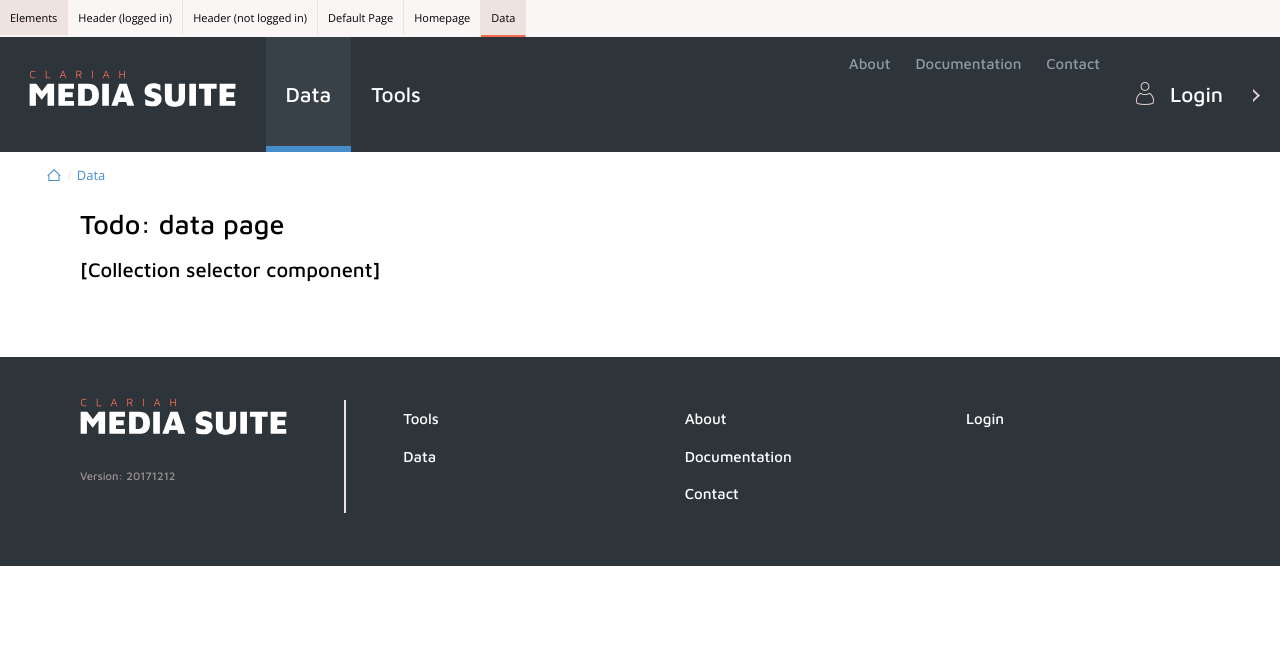
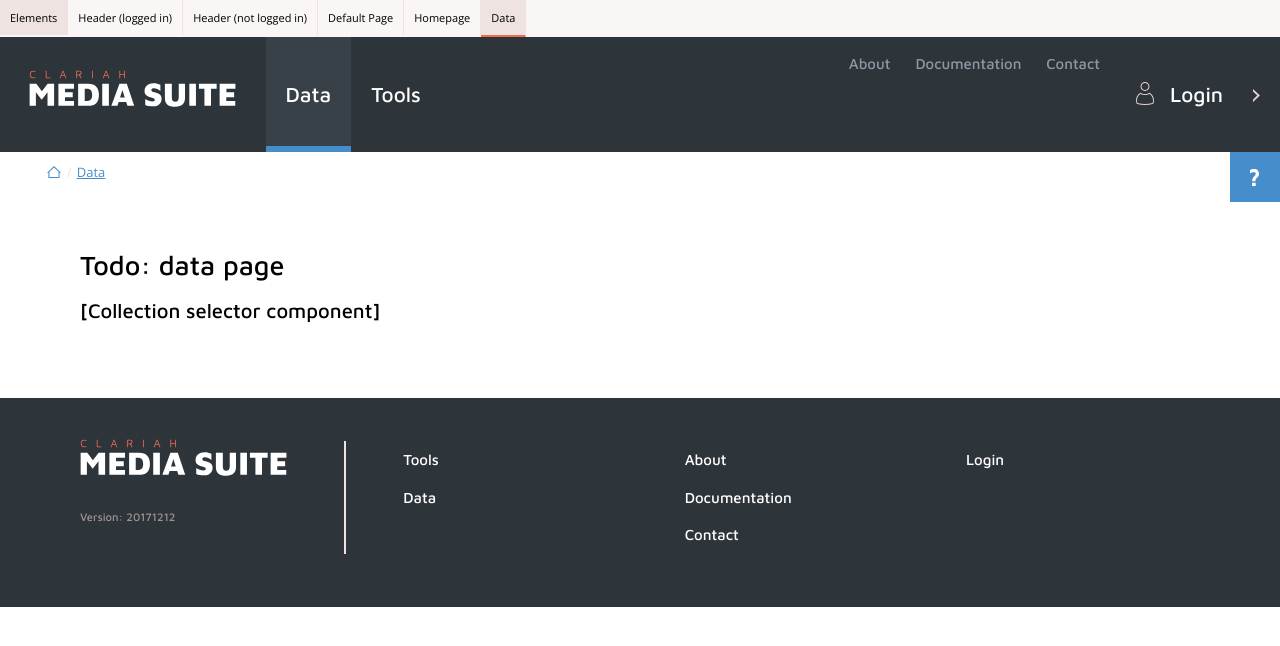
Before and after one commit to Frontwise/mediasuite-design, a React (Create React App) app: page / in a window 1280 px wide. Shown: the top 646 px of the page. Built offline with nearby package versions, Linux system fonts and the light colour scheme.

Commit message:
breadcrumb bar and help button

```diff
--- a/src/components/BreadCrumbs/BreadCrumbs.js
+++ b/src/components/BreadCrumbs/BreadCrumbs.js
@@ -7,8 +7,6 @@ class BreadCrumbs extends Component {
 
   getPath(page){
     let path = [];
-    console.log(page);
-    console.log(pages[page]);
     let index = path.push(Object.assign({}, pages[page], {url: '#' + page} ));
     while(path[index - 1].parent ){
       index = path.push(Object.assign({}, pages[path[index - 1].parent], {url: '#' + path[index - 1].parent} ));
@@ -28,7 +26,7 @@ class BreadCrumbs extends Component {
     return (
       <ul className="BreadCrumbs">
         <li><a href="#home" className="home"></a>/</li>
-        {path.map((path,index) => ((<li key={path}><a href={path.url}>{path.title}</a>{index < pathLen - 1  ? '/' : ''}</li>)))}
+        {path.map((path,index) => ((<li key={index}><a href={path.url}>{path.title}</a>{index < pathLen - 1  ? '/' : ''}</li>)))}
       </ul>
     );
   }
--- a/src/components/BreadCrumbs/BreadCrumbs.scss
+++ b/src/components/BreadCrumbs/BreadCrumbs.scss
@@ -1,10 +1,13 @@
 .BreadCrumbs{
-  display: block;
+  display: inline-block;
+  box-sizing: border-box;
   list-style:none;
   font-weight: normal;
   font-family: $fontBody;
   font-size: 13px;
   line-height: 15px;
+  width: calc(100% - 60px);
+
   li{
     display: inline-block;
     color: $clGreyTint;
@@ -12,6 +15,7 @@
     a{
       color: $clPrimary;
       padding: 0 5px;
+
       &.home{
         background-image: $iconHomeUrl;
         background-repeat: no-repeat;
--- a/src/components/Header/Header.js
+++ b/src/components/Header/Header.js
@@ -4,7 +4,7 @@ import PropTypes from 'prop-types';
 import classNames from 'classnames';
 import { pages } from '../../data/Pages';
 import HeaderExamples from './HeaderExamples';
-import { BreadCrumbs } from '../';
+import { BreadCrumbs, Help } from '../';
 
 class Header extends Component {
 
@@ -32,7 +32,6 @@ class Header extends Component {
   onHashChange(){
     let page = window.location.hash.slice(1);
     this.navigate(page);
-    console.log(page);
   }
 
   /**
@@ -128,7 +127,8 @@ class Header extends Component {
   */
   render() {
     return (
-      <div className={classNames('header', {transparent: this.state.transparent } ) } >
+      <div className="header">
+        <div className={classNames('top-bar', {transparent: this.state.transparent } ) } >
           <a href="#home">
             <div className="logo" />
           </a>
@@ -151,16 +151,12 @@ class Header extends Component {
 
             {this.getAccount(this.props.user)}
           </div>
+        </div>
 
         <BreadCrumbs activePage={this.state.active}/>
 
+        <Help id={this.props.help || 'dev'} />
 
-        {this.props.help ? <a href="#help" className="help" ></a> : null}
-        {this.props.help ?
-          <div className="help-body">
-            Help for id: {this.props.help}
-          </div>
-          : null}
       </div>
     );
   }
--- a/src/components/Header/Header.scss
+++ b/src/components/Header/Header.scss
@@ -3,7 +3,7 @@ $headerHeight: 115px;
 $logoWidth: 295px;
 $accountWidth: 220px;
 
-.header{
+.top-bar{
   height: $headerHeight;
   background-color:  $clDark;
   color: $clWhite;
--- /dev/null
+++ b/src/components/Help/Help.js
@@ -0,0 +1,21 @@
+import React, { Component } from 'react';
+
+import { pages } from  '../../data/Pages';
+
+class Help extends Component {
+
+  render() {
+    return (
+        <div className="Help">
+          {this.props.id ? <a href="#help" className="help" ></a> : null}
+          {/*this.props.id == 'hide' ?
+          <div className="help-body">
+            Help for id: {this.props.id}
+          </div>
+          : null*/}
+        </div>
+    );
+  }
+}
+
+export default Help;
--- /dev/null
+++ b/src/components/Help/Help.scss
@@ -0,0 +1,18 @@
+.Help{
+  float:right;
+  display: inline-block;
+  & > a{
+    display: inline-block;
+    width: 50px;
+    height: 50px;
+    background-color: $clPrimary;
+    background-image: $iconHelpUrl;
+    background-position: center;
+    background-repeat: no-repeat;
+    cursor: pointer;
+    float: right;
+    &:hover{
+      background-color: lighten($clPrimary, 10);
+    }
+  }
+}
--- a/src/components/index.js
+++ b/src/components/index.js
@@ -3,6 +3,7 @@ import BreadCrumbs from './BreadCrumbs/BreadCrumbs';
 import Elements from './Elements/Elements';
 import Footer from './Footer/Footer';
 import Header from './Header/Header';
+import Help from './Help/Help';
 import Homepage from './Homepage/Homepage';
 import Page from './Page/Page';
 
@@ -12,6 +13,7 @@ export{
   Elements,
   Footer,
   Header,
+  Help,
   Homepage,
   Page,
 }
--- a/src/components/index.scss
+++ b/src/components/index.scss
@@ -3,5 +3,6 @@
 @import './Elements/Elements.scss';
 @import './Footer/Footer.scss';
 @import './Header/Header.scss';
+@import './Help/Help.scss';
 @import './Homepage/Homepage.scss';
 @import './Page/Page.scss';
```
Also changed, not shown: src/style/_images.scss (+1 -0 lines). Lines whose indentation alone changed are shown as unchanged.
